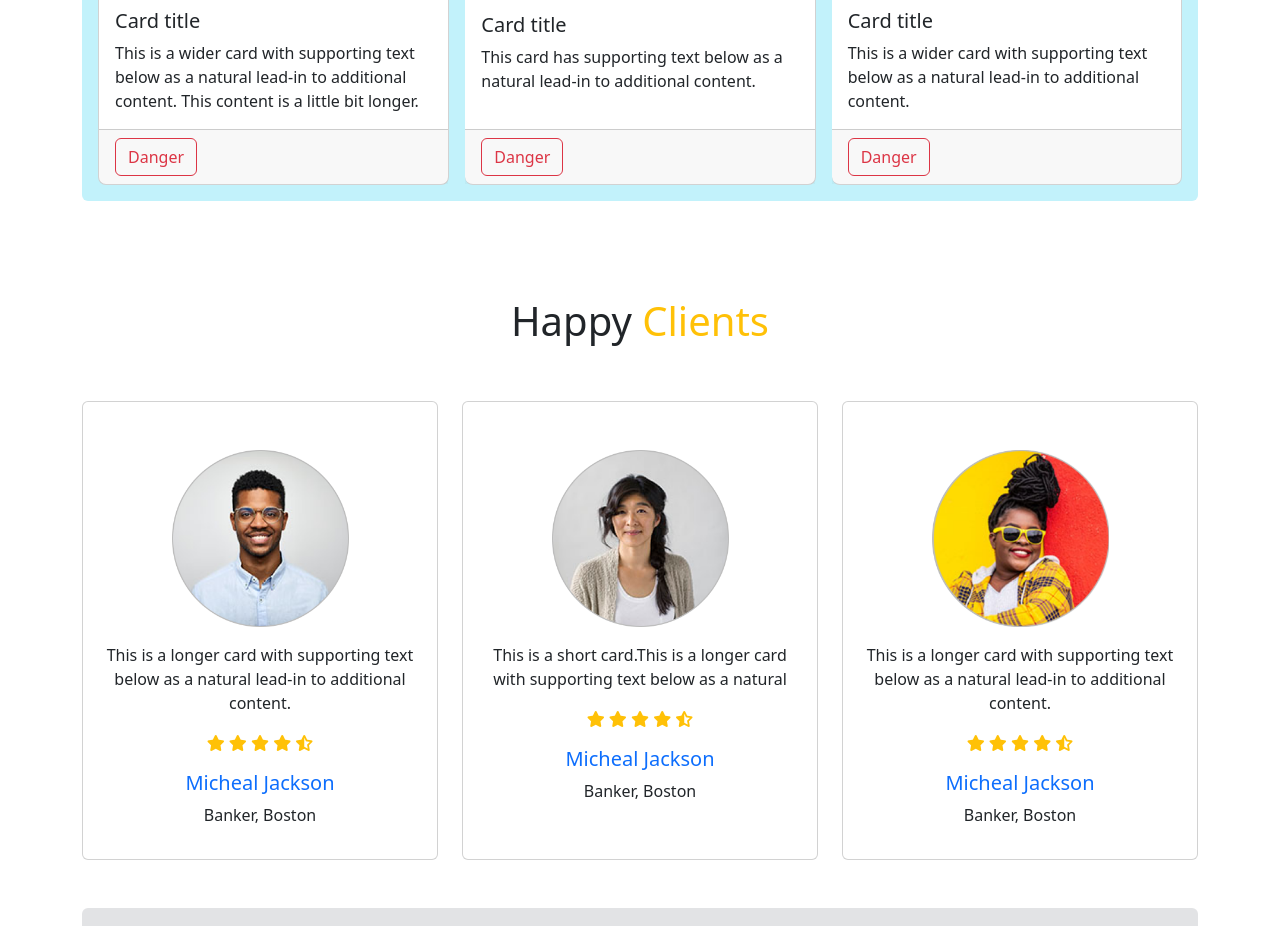
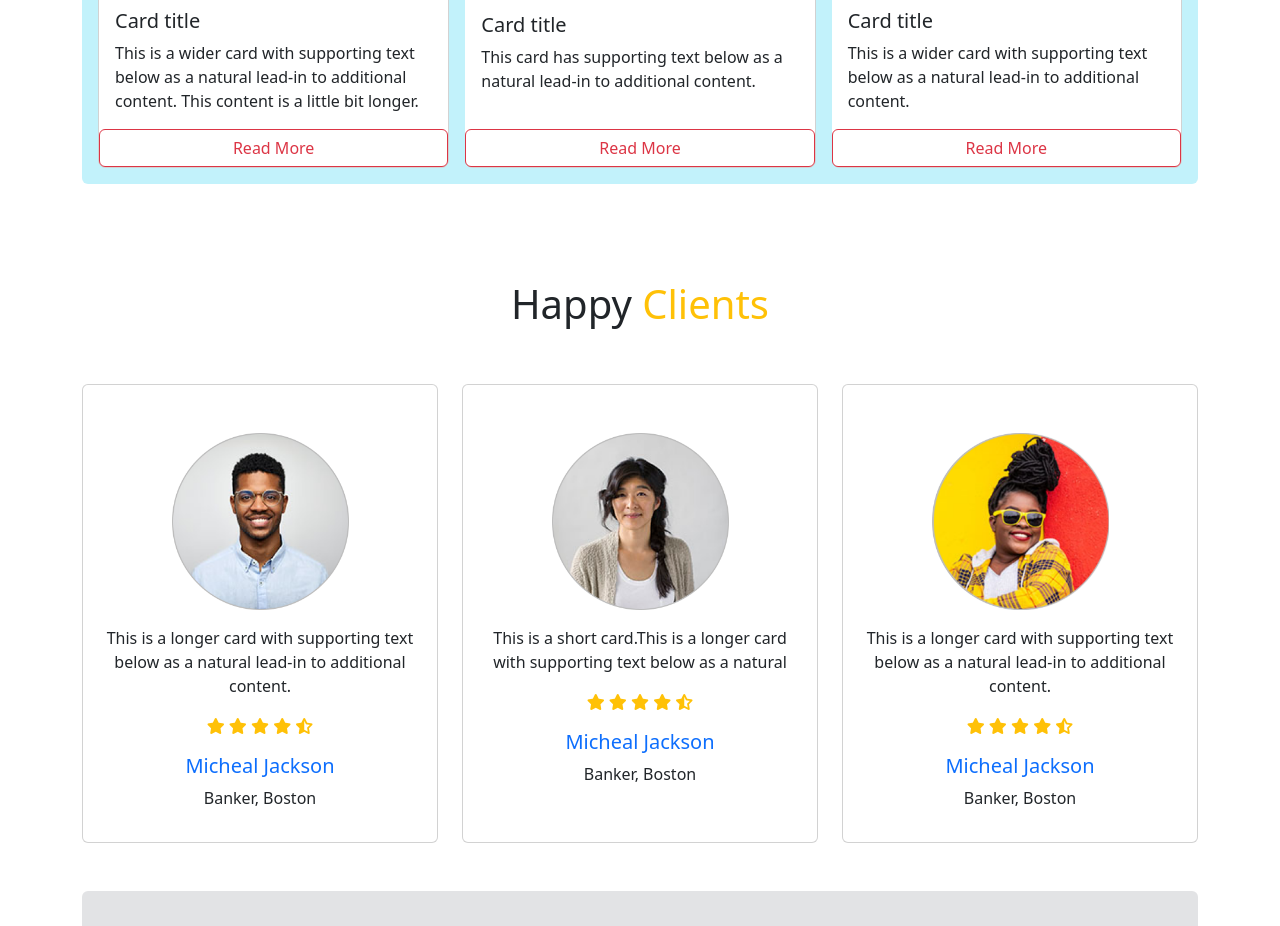
Before and after one commit to devbadhon/bike-work, a plain HTML site: page index.html in a window 1280 px wide. Shown: the part 1407-2333 px from the top of the page. Drawn offline with nearby package versions, Linux system fonts and the light colour scheme.

Commit message:
first commit

```diff
--- a/index.html
+++ b/index.html
@@ -133,9 +133,8 @@
                         <p class="card-text">This is a wider card with supporting text below as a natural lead-in to
                             additional content. This content is a little bit longer.</p>
                     </div>
-                    <div class="card-footer">
-                        <button type="button" class="btn btn-outline-danger">Danger</button>
-                    </div>
+                        <button type="button" class="btn btn-outline-danger">Read More</button>
+
                 </div>
                 <div class="card rounded-3 m-2">
                     <img src="images/bike-2.png" class="card-img-top" alt="...">
@@ -144,9 +143,8 @@
                         <p class="card-text">This card has supporting text below as a natural lead-in to additional
                             content.</p>
                     </div>
-                    <div class="card-footer">
-                        <button type="button" class="btn btn-outline-danger">Danger</button>
-                    </div>
+                        <button type="button" class="btn btn-outline-danger">Read More</button>
+
                 </div>
                 <div class="card rounded-3 m-2">
                     <img src="images/bike-3.png" class="card-img-top" alt="...">
@@ -155,9 +153,8 @@
                         <p class="card-text">This is a wider card with supporting text below as a natural lead-in to
                             additional content. </p>
                     </div>
-                    <div class="card-footer">
-                        <button type="button" class="btn btn-outline-danger">Danger</button>
-                    </div>
+                        <button type="button" class="btn btn-outline-danger">Read More</button>
+
                 </div>
             </div>
         </section>
```
